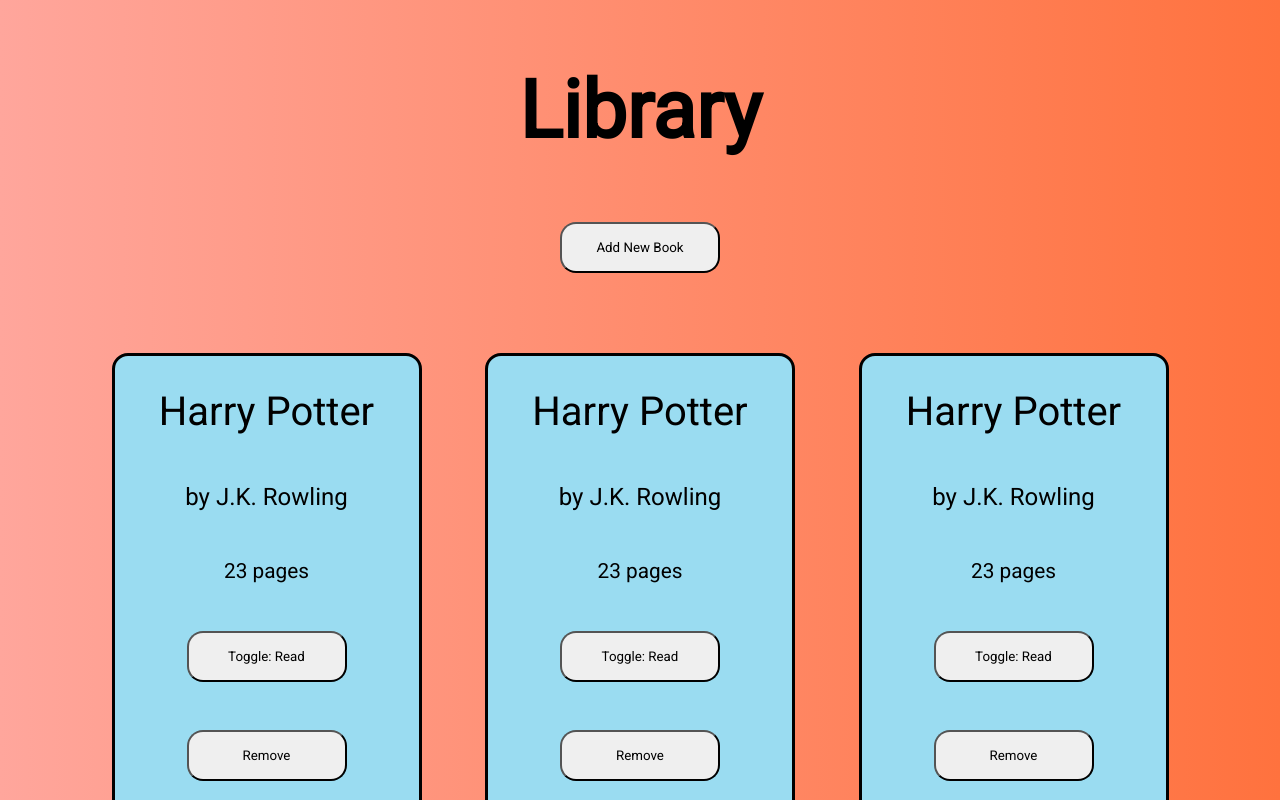
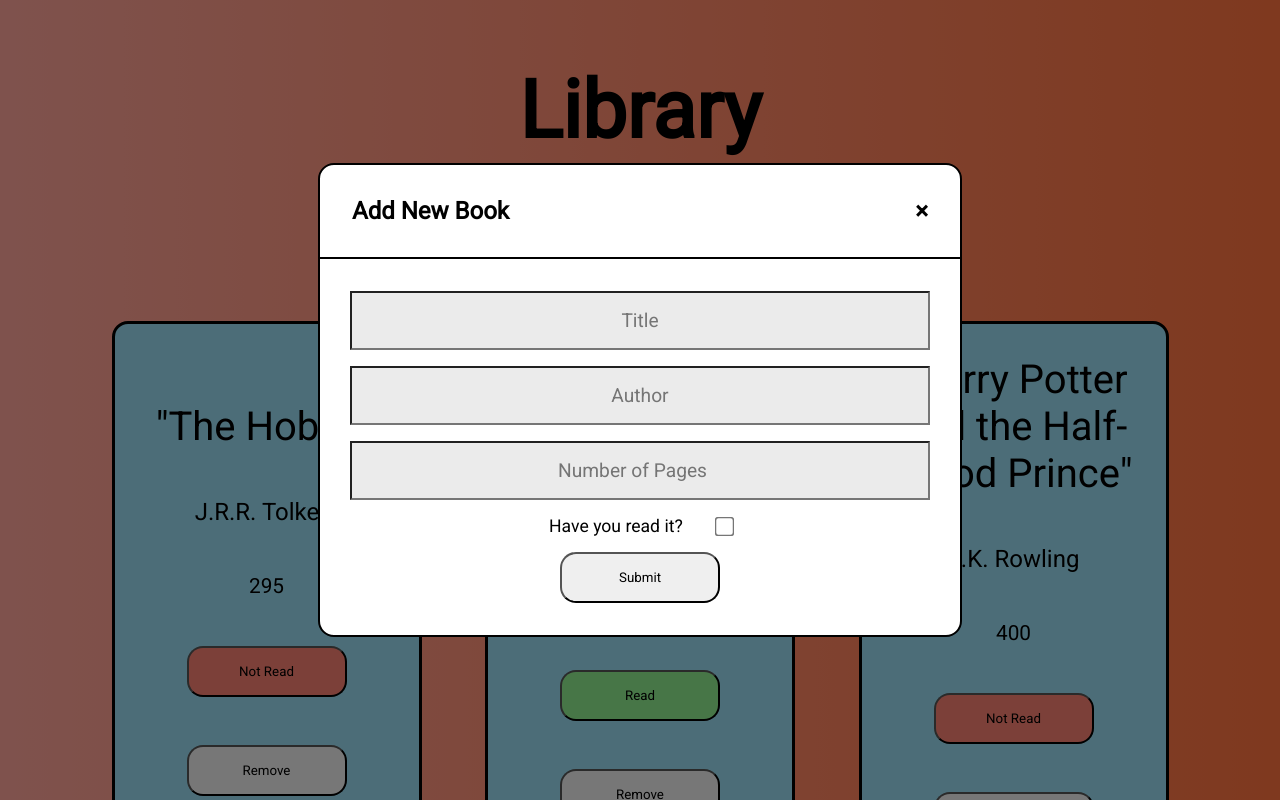
Before and after one commit to Dogi258/library-web-app, a plain HTML site: page index.html in a window 1280 px wide. Both pictures are taken after a click on the button "Add New Book". Shown: the top 800 px of the page. Drawn offline with Linux system fonts and the light colour scheme.

Commit message:
Created modal to add new book that opens and closes

```diff
--- a/index.html
+++ b/index.html
@@ -18,51 +18,30 @@
       <h1>Library</h1>
     </header>
     <main>
-      <button data-add-new-book>Add New Book</button>
-      <div class="container">
-        <div class="card">
-          <div class="title">Harry Potter</div>
-          <div class="author">by J.K. Rowling</div>
-          <div class="pages">23 pages</div>
-          <button class="toggle-read">Toggle: Read</button>
-          <button class="delete">Remove</button>
+      <button data-add-new-book-modal-button>Add New Book</button>
+      <div class="modal">
+        <div class="modal-header">
+          <h2>Add New Book</h2>
+          <button class="close-button">&times;</button>
         </div>
-        <div class="card">
-          <div class="title">Harry Potter</div>
-          <div class="author">by J.K. Rowling</div>
-          <div class="pages">23 pages</div>
-          <button class="toggle-read">Toggle: Read</button>
-          <button class="delete">Remove</button>
-        </div>
-        <div class="card">
-          <div class="title">Harry Potter</div>
-          <div class="author">by J.K. Rowling</div>
-          <div class="pages">23 pages</div>
-          <button class="toggle-read">Toggle: Read</button>
-          <button class="delete">Remove</button>
-        </div>
-        <div class="card">
-          <div class="title">Harry Potter</div>
-          <div class="author">by J.K. Rowling</div>
-          <div class="pages">23 pages</div>
-          <button class="toggle-read">Toggle: Read</button>
-          <button class="delete">Remove</button>
-        </div>
-        <div class="card">
-          <div class="title">Harry Potter</div>
-          <div class="author">by J.K. Rowling</div>
-          <div class="pages">23 pages</div>
-          <button class="toggle-read">Toggle: Read</button>
-          <button class="delete">Remove</button>
-        </div>
-        <div class="card">
-          <div class="title">Harry Potter</div>
-          <div class="author">by J.K. Rowling</div>
-          <div class="pages">23 pages</div>
-          <button class="toggle-read">Toggle: Read</button>
-          <button class="delete">Remove</button>
+        <div class="modal-body">
+          <input data-title class="title" type="text" placeholder="Title" />
+          <input data-author class="author" type="text" placeholder="Author" />
+          <input
+            data-pages
+            class="pages"
+            type="number"
+            placeholder="Number of Pages"
+          />
+          <div class="check-box-container">
+            <label for="is-read">Have you read it?</label>
+            <input data-is-read type="checkbox" id="is-read" />
+          </div>
+          <button class="submit">Submit</button>
         </div>
       </div>
+      <div id="overlay"></div>
+      <div class="container"></div>
     </main>
     <footer>
       <small>&copy; 2021 Copyright: Daniel Martinez</small>
--- a/script.js
+++ b/script.js
@@ -1,6 +1,28 @@
+/* Get DOM Elements */
+const addNewBookModalButton = document.querySelector(
+  "[data-add-new-book-modal-button]"
+);
+const closeModalButton = document.querySelector(".close-button");
+const modal = document.querySelector(".modal");
+const overlay = document.getElementById("overlay");
 /* Get DOM Elements */
 
-/* Get DOM Elements */
+
+addNewBookModalButton.addEventListener("click", () => openModal(modal));
+overlay.addEventListener("click", () => closeModal(modal));
+closeModalButton.addEventListener("click", () => closeModal(modal));
+
+function openModal(modal) {
+  if (modal == null) return;
+  modal.classList.add("active");
+  overlay.classList.add("active");
+}
+
+function closeModal(modal) {
+  if (modal == null) return;
+  modal.classList.remove("active");
+  overlay.classList.remove("active");
+}
 
 function Book(title, author, pages, read) {
   this.title = title;
@@ -28,8 +50,9 @@ function generateSampleData() {
   myLibrary.push(book2);
   myLibrary.push(book3);
   myLibrary.push(book4);
-  console.log(myLibrary);
 }
+
+function toggleBookRead() {}
 
 function generateNewCard(book, index) {
   const card = createNewElementWithClass("div", "card");
@@ -47,10 +70,21 @@ function generateNewCard(book, index) {
   card.appendChild(pagesDiv);
 
   const readStatusButton = createNewElementWithClass("button", "toggle-read");
-  readStatusButton.textContent = "Toggle: Read";
+  // Toggle book read status
+  readStatusButton.addEventListener("click", () => {
+    book.read = !book.read;
+    updateBookStatusButton(book, readStatusButton);
+  });
+  updateBookStatusButton(book, readStatusButton);
   card.appendChild(readStatusButton);
 
   const removeButton = createNewElementWithClass("button", "delete");
+
+  // Remove book when button is clicked
+  removeButton.addEventListener("click", () => {
+    myLibrary.splice(index, 1);
+    updateDisplay();
+  });
   removeButton.textContent = "Remove";
   card.appendChild(removeButton);
 
@@ -58,8 +92,20 @@ function generateNewCard(book, index) {
   return card;
 }
 
+function updateBookStatusButton(book, statusButton) {
+  statusButton.textContent = book.read ? "Read" : "Not Read";
+  if (book.read) {
+    statusButton.classList.remove("read");
+    statusButton.classList.add("not-read");
+  } else {
+    statusButton.classList.remove("not-read");
+    statusButton.classList.add("read");
+  }
+}
+
 function updateDisplay() {
   const cardContainer = document.querySelector(".container");
+  cardContainer.innerHTML = "";
 
   myLibrary.forEach((book, index) => {
     const card = generateNewCard(book, index);
--- a/style.css
+++ b/style.css
@@ -30,10 +30,21 @@ footer {
   padding: 2rem;
 }
 
-button {
-  width: 10rem;
-  padding: 1rem;
-  border-radius: 1rem;
+button.read {
+  background-color: salmon;
+}
+
+button.not-read {
+  background-color: lightgreen;
+}
+
+input.title,
+input.author,
+input.pages {
+  font-size: 1.2em;
+  width: 100%;
+  padding: 1rem 0;
+  background-color: rgba(0, 0, 0, 0.08);
 }
 
 .container {
@@ -67,3 +78,82 @@ button {
 .pages {
   font-size: 1.3rem;
 }
+
+.toggle-read,
+.delete, .submit{
+  width: 10rem;
+  padding: 1rem;
+  border-radius: 1rem;
+}
+
+.modal {
+  position: fixed;
+  top: 50%;
+  left: 50%;
+  transform: translate(-50%, -50%) scale(0);
+  transition: 200ms ease-in-out;
+  width: 40rem;
+  max-width: 80%;
+  background-color: white;
+  border: 2px solid black;
+  border-radius: 1rem;
+  z-index: 10;
+}
+
+.modal.active {
+  transform: translate(-50%, -50%) scale(1);
+}
+
+.modal-header {
+  display: flex;
+  justify-content: space-between;
+  align-items: center;
+  padding: 2rem;
+  border-bottom: 2px solid black;
+}
+
+.modal-header .close-button {
+  cursor: pointer;
+  border: none;
+  outline: none;
+  background: none;
+  font-size: 1.5rem;
+  font-weight: bold;
+}
+
+.modal-body {
+  display: flex;
+  flex-direction: column;
+  justify-content: space-evenly;
+  align-items: center;
+  gap: 1rem;
+  padding: 2rem;
+}
+
+.modal-body .check-box-container {
+  display: flex;
+  justify-content: center;
+  align-items: center;
+  gap: 2em;
+  font-size: 1.1em;
+}
+
+input[type="checkbox"] {
+  transform: scale(1.5);
+}
+
+#overlay {
+  position: fixed;
+  opacity: 0;
+  top: 0;
+  left: 0;
+  bottom: 0;
+  right: 0;
+  background-color: rgba(0, 0, 0, 0.5);
+  pointer-events: none;
+}
+
+#overlay.active {
+  opacity: 1;
+  pointer-events: all;
+}
```
